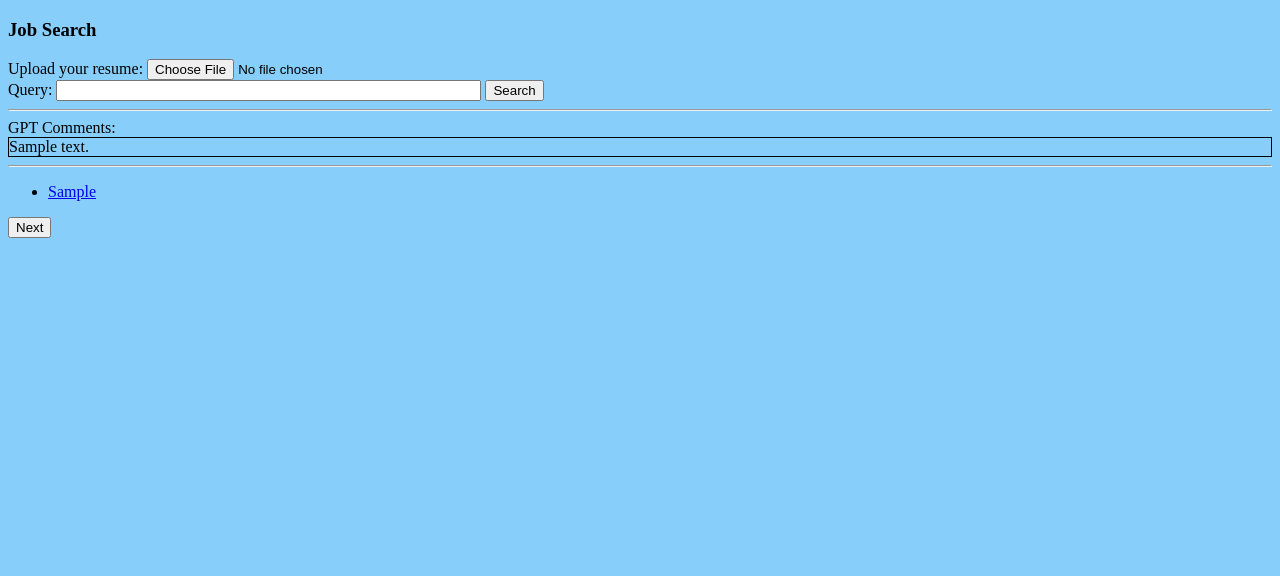
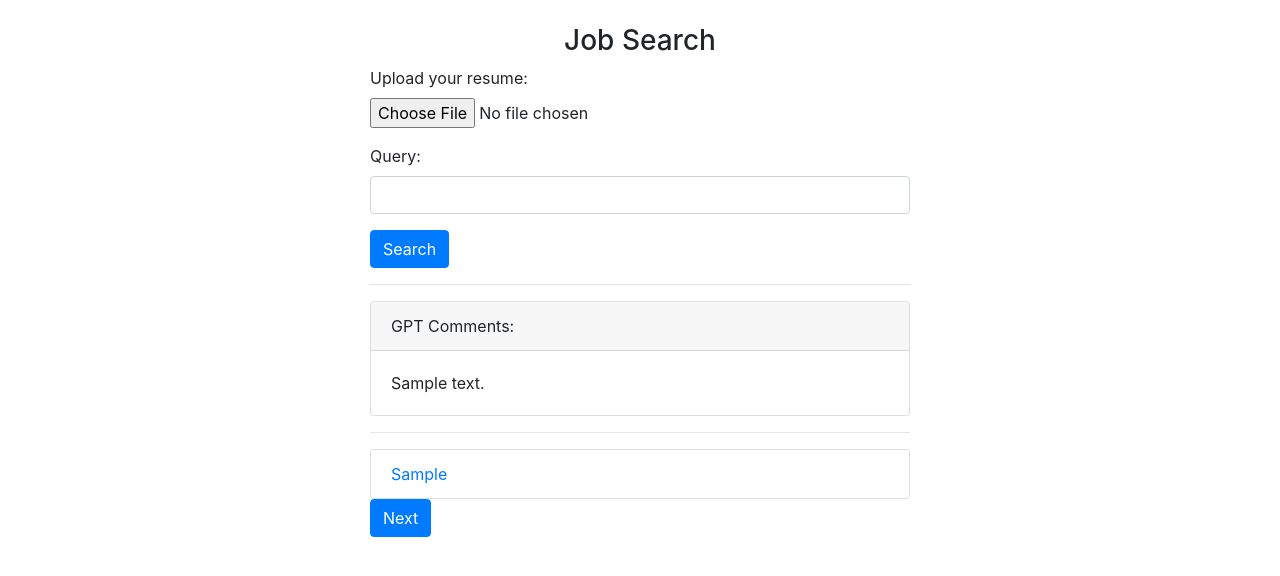
Before and after one commit to ybt1024/Information-Retrieval, a Flask app: template templates/results.html in a window 1280 px wide. Shown: the top 576 px of the page. Run offline with Flask 3, Linux system fonts and the light colour scheme; the template is opened without the code that fills it: most values are stand-ins (such as "Sample title", 1, 10 or a date in 2020); some libraries are stand-ins or nearby versions.

Commit message:
update the ui

```diff
--- a/templates/results.html
+++ b/templates/results.html
@@ -1,52 +1,63 @@
-<!--TODO: add your html here-->
 <!DOCTYPE html>
 <html lang="en">
-
 <head>
     <meta charset="UTF-8">
-        <style>
-            body {
-                background-color: lightskyblue;
-            }
-        </style>
+    <meta name="viewport" content="width=device-width, initial-scale=1.0">
     <title>Job Search</title>
-<!--        <link rel="stylesheet" href="https://maxcdn.bootstrapcdn.com/bootstrap/4.0.0-beta/css/bootstrap.min.css">-->
+    <link rel="stylesheet" href="https://cdnjs.cloudflare.com/ajax/libs/twitter-bootstrap/4.6.0/css/bootstrap.min.css">
 </head>
+<body>
 
-    <body>
-    <h3>Job Search</h3>
-    <form action="{{ url_for('results') }}" name="search" method="post" enctype = "multipart/form-data">
-        <label for="query">Upload your resume:</label>
-        <input type="file" id="file" name="file" accept=".pdf">
-        <br>
+<div class="container mt-4">
+    <div class="row">
+        <div class="col-md-6 offset-md-3">
+            <h3 class="text-center">Job Search</h3>
+            <form action="{{ url_for('results') }}" name="search" method="post" enctype="multipart/form-data">
+                <div class="form-group">
+                    <label for="file">Upload your resume:</label>
+                    <input type="file" class="form-control-file" id="file" name="file" accept=".pdf">
+                </div>
+                <div class="form-group">
                     <label for="query">Query:</label>
-        <input type="text" id="query" name="query" size=50 value="{{query}}">
-        <input type="submit" value="Search">
+                    <input type="text" class="form-control" id="query" name="query" value="{{query}}">
+                </div>
+                <button type="submit" class="btn btn-primary">Search</button>
             </form>
 
             <hr>
 
+            <div class="card mb-3">
+                <div class="card-header">
                     GPT Comments:
-    <div style="border:thin solid black">{{answer}}</div>
-
+                </div>
+                <div class="card-body">
+                    <p class="card-text">{{answer}}</p>
+                </div>
+            </div>
 
             <hr>
-    <ul>
+
+            <ul class="list-group">
                 {% for doc in docs %}
-        <li>
+                <li class="list-group-item">
                     <a href="{{url_for('doc_data', doc_id = doc.meta.id)}}">{{doc['job_post'][:150]}}</a>
                 </li>
                 {% endfor %}
             </ul>
-    <form action="{{ url_for('next_page', page_id = page_id +　1)}}" method="post">
+
+            <form action="{{ url_for('next_page', page_id = page_id + 1)}}" method="post">
                 <input type="hidden" name="query" value="{{query}}">
                 <input type="hidden" name="matched_doc_ids" value="{{matched_doc_ids}}">
-      <button type="submit" {% if is_last %} disabled {% endif %} >
+                <button type="submit" class="btn btn-primary {% if is_last %} disabled {% endif %}" {% if is_last %} disabled {% endif %}>
                     Next
                 </button>
             </form>
+        </div>
+    </div>
+</div>
 
-
+<script src="https://cdnjs.cloudflare.com/ajax/libs/jquery/3.6.0/jquery.min.js"></script>
+<script src="https://cdnjs.cloudflare.com/ajax/libs/popper.js/2.9.3/umd/popper.min.js"></script>
+<script src="https://cdnjs.cloudflare.com/ajax/libs/twitter-bootstrap/4.6.0/js/bootstrap.min.js"></script>
 </body>
-
 </html>
```
Lines whose indentation alone changed are shown as unchanged.
